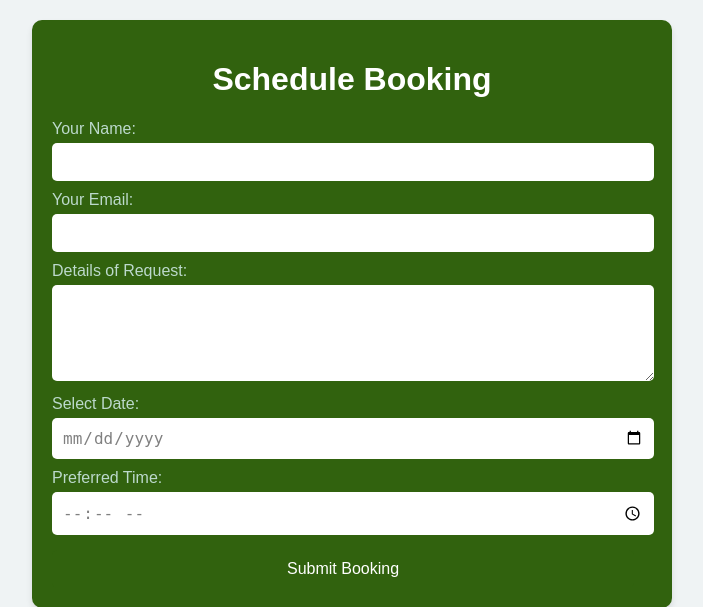
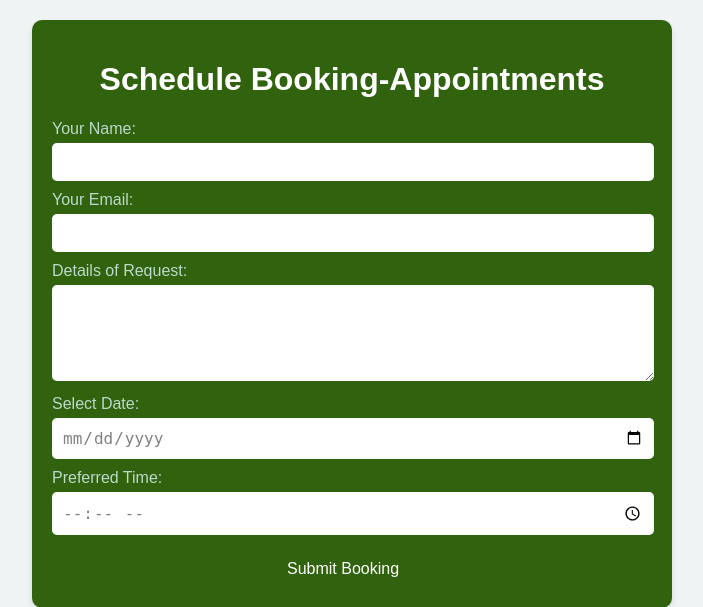
Before and after one commit to ugnaypinsao/ugnaypinsaofiles, a PHP site: page /html/res_sched.html in a window 1280 px wide. Shown: the top 607 px of the page, without its empty margins (288-991 px from the left). Run offline with PHP 8.4, Linux system fonts and the light colour scheme.

Commit message:
slight changes

```diff
--- a/html/admin_sched.html
+++ b/html/admin_sched.html
@@ -8,7 +8,7 @@
 </head>
 <body>
     <div class="container">
-        <h1>Manage Bookings</h1>
+        <h1>Manage Booking-Appointments</h1>
         <div id="calendar"></div>
         <div class="booking-list">
             <h2>Pending Requests</h2>
--- a/html/res_sched.html
+++ b/html/res_sched.html
@@ -8,7 +8,7 @@
 </head>
 <body>
     <div class="container">
-        <h1>Schedule Booking</h1>
+        <h1>Schedule Booking-Appointments</h1>
         <form id="booking-form">
             <label for="name">Your Name:</label>
             <input type="text" id="name" name="name" required>
--- a/style.css
+++ b/style.css
@@ -815,6 +815,7 @@ address i {
 
 /* Form, Comments and Contact */
 
+
 .comments,
 .form {
   padding: 0em 3em;
```
